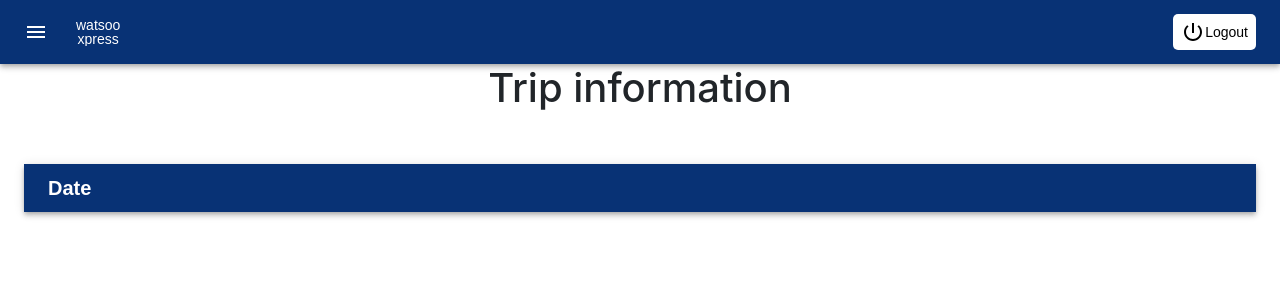
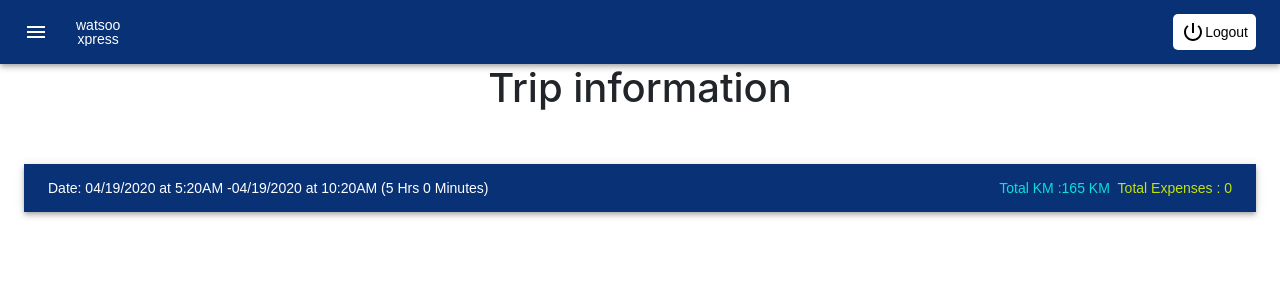
Before and after one commit to shivgaurav27/assign, a React (Create React App) app: page / in a window 1280 px wide. Shown: the top 300 px of the page. Built offline with nearby package versions, Linux system fonts and the light colour scheme.

Commit message:
subheader added

```diff
--- a/src/components/SubHeader/index.js
+++ b/src/components/SubHeader/index.js
@@ -5,6 +5,10 @@ import React from "react";
 const metricStyles = makeStyles({
   root: {
     top: 20,
+  },
+  rootStyle: {
+    display: "flex",
+    justifyContent: "space-between",
   },
   regularstyle: {
     minHeight: 48,
@@ -16,8 +20,21 @@ function SubHeader(props) {
   return (
     <>
       <AppBar className={classes.root} position="relative" color="primary">
-        <Toolbar classes={{ regular: classes.regularstyle }}>
-          <Typography variant="h4">Date</Typography>
+        <Toolbar
+          classes={{ regular: classes.regularstyle, root: classes.rootStyle }}
+        >
+          <Typography variant="h5">
+            Date: 04/19/2020 at 5:20AM -04/19/2020 at 10:20AM (5 Hrs 0 Minutes)
+          </Typography>
+          <div className="d-flex justify-content-between">
+            <Typography variant="h5" style={{ color: "#0be0d9" }}>
+              Total KM :165 KM &nbsp;
+            </Typography>
+            <Typography variant="h5" style={{ color: "#c5e305" }}>
+              {" "}
+              Total Expenses : 0
+            </Typography>
+          </div>
         </Toolbar>
       </AppBar>
       <br />
--- a/src/index.js
+++ b/src/index.js
@@ -1,9 +1,9 @@
+import "bootstrap/dist/css/bootstrap.css";
 import React from "react";
 import ReactDOM from "react-dom";
+import App from "./App";
 import "./index.css";
-import App from "./App";
 import reportWebVitals from "./reportWebVitals";
-import "bootstrap/dist/css/bootstrap.css";
 
 ReactDOM.render(
   <React.StrictMode>
```
